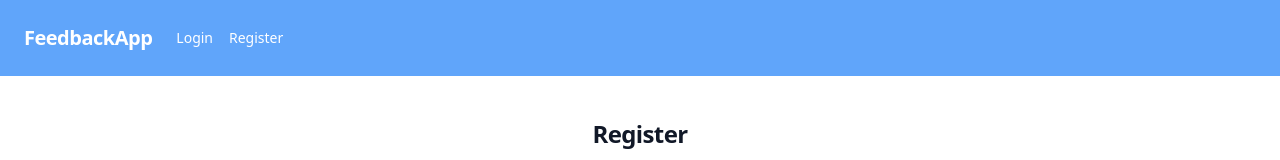
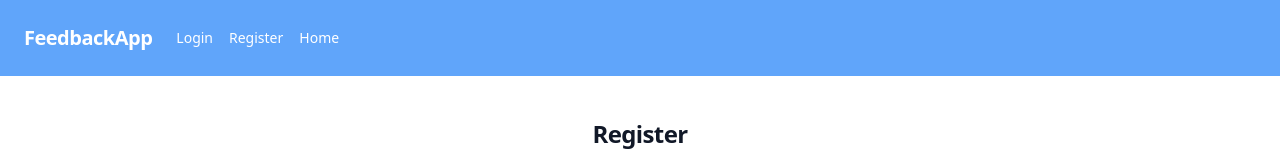
Before and after one commit to snamnna/Feedback-app, a React (Vite) app in the folder Client/: page /register in a window 1280 px wide. Shown: the top 160 px of the page. Built offline with nearby package versions, Linux system fonts and the light colour scheme.

Commit message:
korjattu errormessage ja lisätty home linkki headeriin/navbariin

```diff
--- a/Client/src/Components/Header.jsx
+++ b/Client/src/Components/Header.jsx
@@ -21,6 +21,12 @@ const Header = () => {
             >
               Register
             </a>
+            <a
+              href="/Home"
+              className="block mt-4 lg:inline-block lg:mt-0 text-white hover:text-blue-900 mr-4 visited:text-white"
+            >
+              Home
+            </a>
           </div>
         </div>
       </nav>
--- a/Client/src/Layout.jsx
+++ b/Client/src/Layout.jsx
@@ -6,7 +6,6 @@ const Layout = () => {
   return (
     <>
       <Header></Header>
-      {/*TODO: joku perus navbar header tms*/}
       <Outlet />
     </>
   );
--- a/Client/src/Pages/Auth/Register.jsx
+++ b/Client/src/Pages/Auth/Register.jsx
@@ -63,7 +63,7 @@ const Register = () => {
     } catch (err) {
       if (!err?.response) {
         setErrMsg("No Server Response");
-      } else if (err.response?.status === 409) {
+      } else if (err.response?.status === 401) {
         setErrMsg("Username Taken");
       } else {
         setErrMsg("Registration Failed");
@@ -78,7 +78,7 @@ const Register = () => {
         <section>
           <h1>Success!</h1>
           <p>
-            <a href="#">Sign In</a>
+            <a href="/login">Sign In</a>
           </p>
         </section>
       ) : (
```
